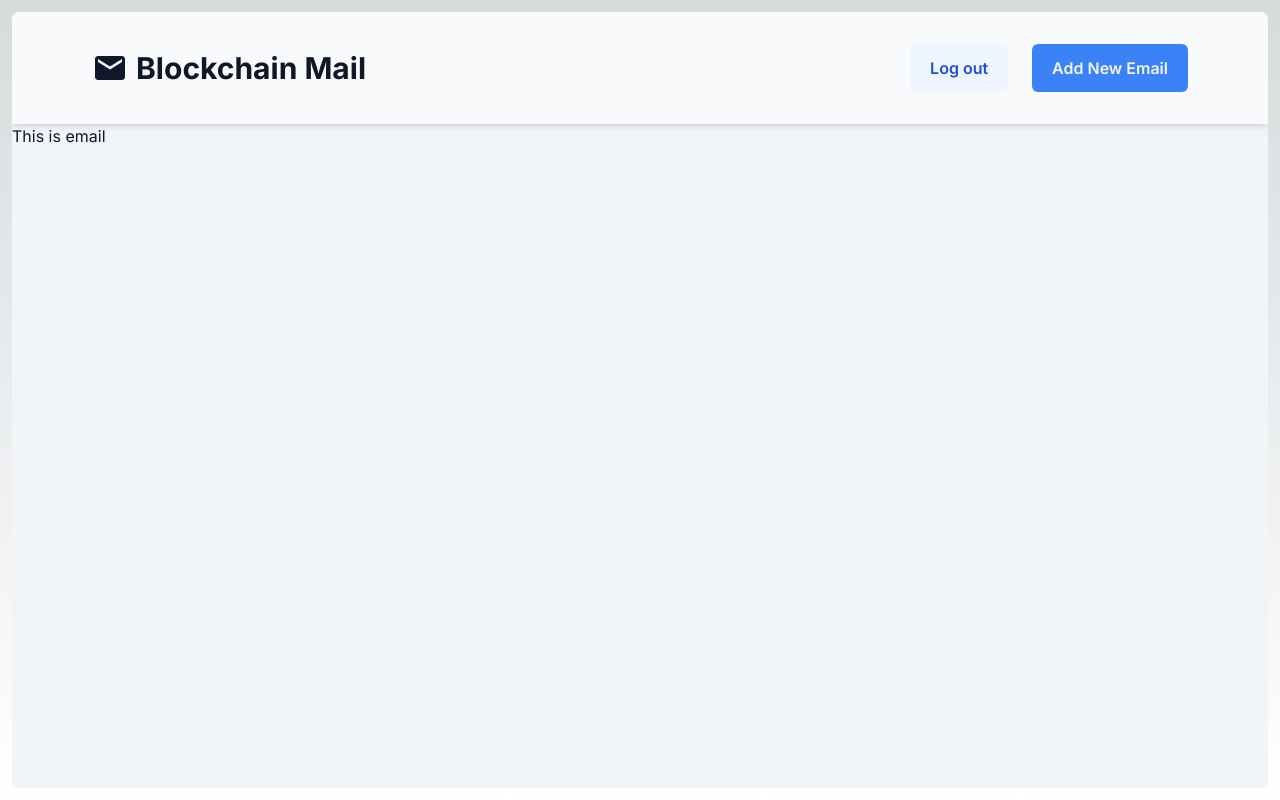
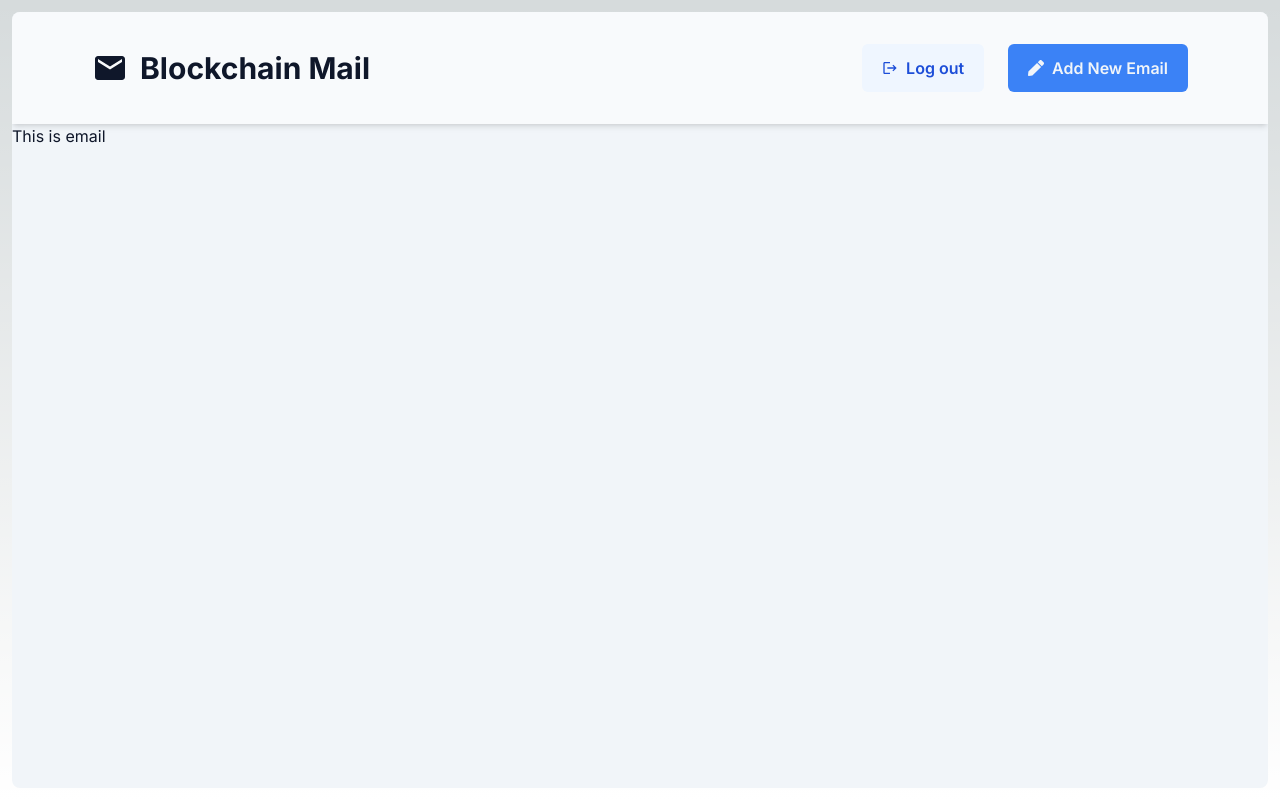
Before and after one commit to samuel-eric/blockchain-mail, a Next.js app: page / in a window 1280 px wide. Built offline with nearby package versions, Linux system fonts and the light colour scheme.

Commit message:
update icon pada header

```diff
--- a/components/Header.jsx
+++ b/components/Header.jsx
@@ -1,21 +1,24 @@
 import React from 'react';
 import Link from 'next/link';
-import { MdEmail } from 'react-icons/md';
+import { MdEmail, MdLogout } from 'react-icons/md';
+import { FaPen } from 'react-icons/fa';
 
 const Header = () => {
 	return (
 		<header className='flex items-center justify-between px-20 h-28 bg-slate-50 shadow-md'>
 			<Link href='/'>
-				<div className='flex gap-2 items-center'>
+				<div className='flex gap-3 items-center'>
 					<MdEmail className='text-4xl' />
 					<h1 className='font-bold text-3xl'>Blockchain Mail</h1>
 				</div>
 			</Link>
 			<div className='flex gap-6'>
-				<button className='py-3 px-5 bg-blue-50 text-blue-700 font-semibold rounded-md hover:bg-blue-100 transition-all'>
+				<button className='flex items-center gap-2 py-3 px-5 bg-blue-50 text-blue-700 font-semibold rounded-md hover:bg-blue-100 transition-all'>
+					<MdLogout />
 					Log out
 				</button>
-				<button className='py-3 px-5 bg-blue-500 text-slate-100 font-semibold rounded-md hover:bg-blue-700 transition-all'>
+				<button className='flex items-center gap-2 py-3 px-5 bg-blue-500 text-slate-100 font-semibold rounded-md hover:bg-blue-700 transition-all'>
+					<FaPen />
 					Add New Email
 				</button>
 			</div>
```
